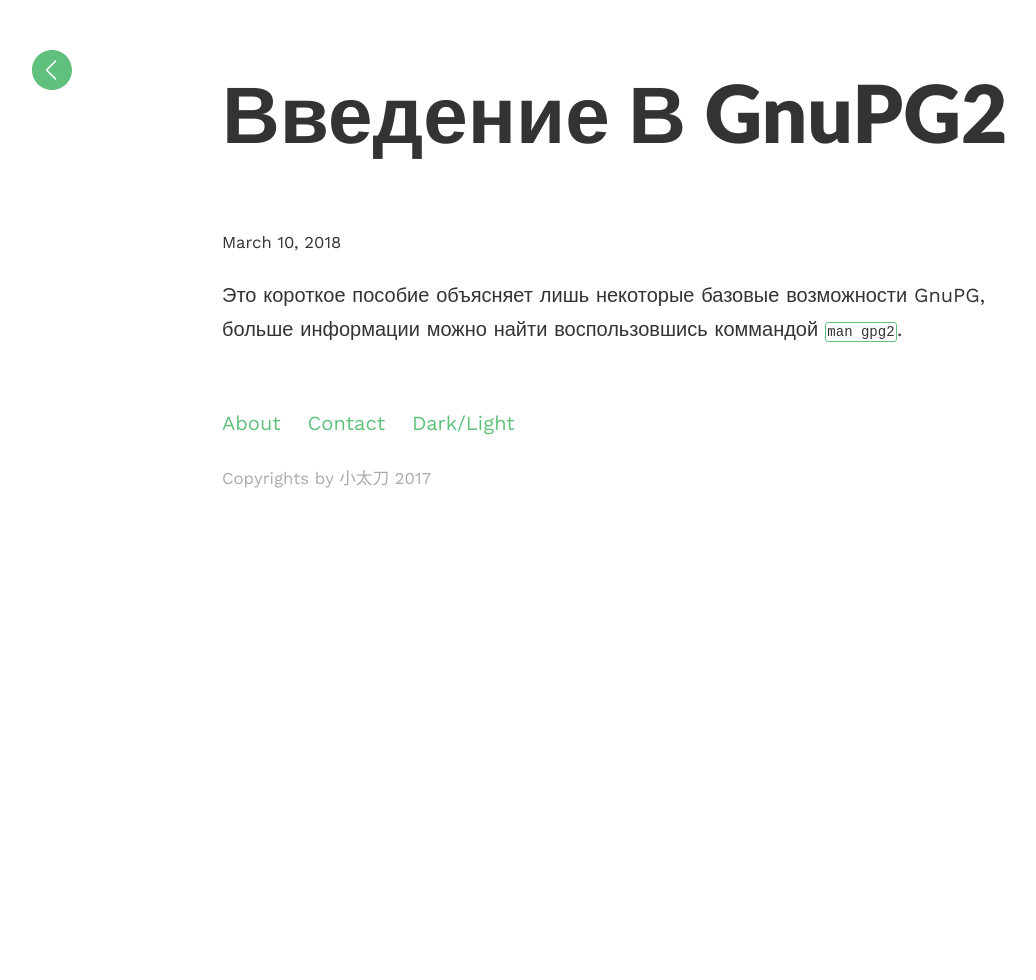
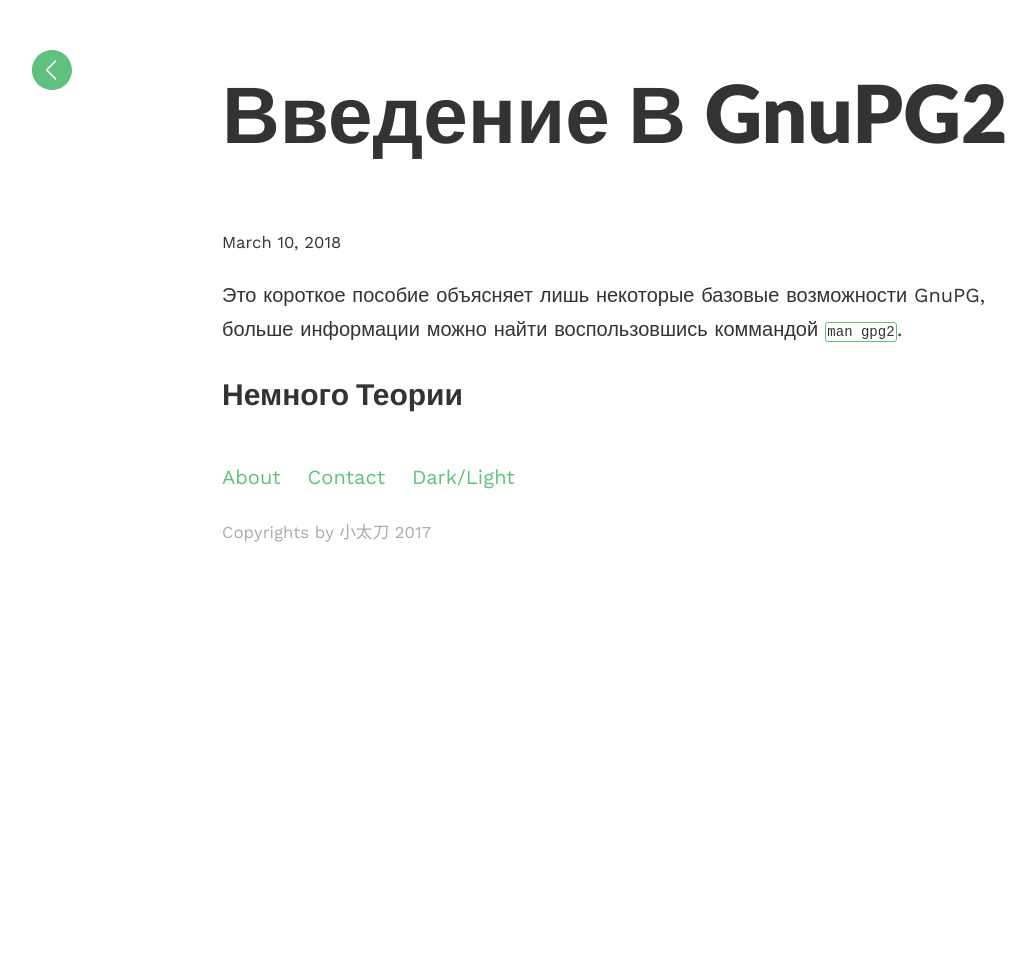
Before and after one commit to evgeniyantipin/evgeniyantipin.github.io, a Jekyll site: the page built from _posts/2018-03-10-gpg2.markdown, in a window 1280 px wide. Shown: the whole page, without its empty margins (18-1054 px from the left). Built offline with Jekyll 4.4.1, drawn with Linux system fonts in a browser that asks for light colours.

Commit message:
Update 2018-03-10-gpg2.markdown

```diff
--- a/_posts/2018-03-10-gpg2.markdown
+++ b/_posts/2018-03-10-gpg2.markdown
@@ -4,3 +4,5 @@ title: 'Введение в GnuPG2'
 ---
 
 Это короткое пособие объясняет лишь некоторые базовые возможности GnuPG, больше информации можно найти воспользовшись коммандой `man gpg2`.
+
+## Немного теории
```
